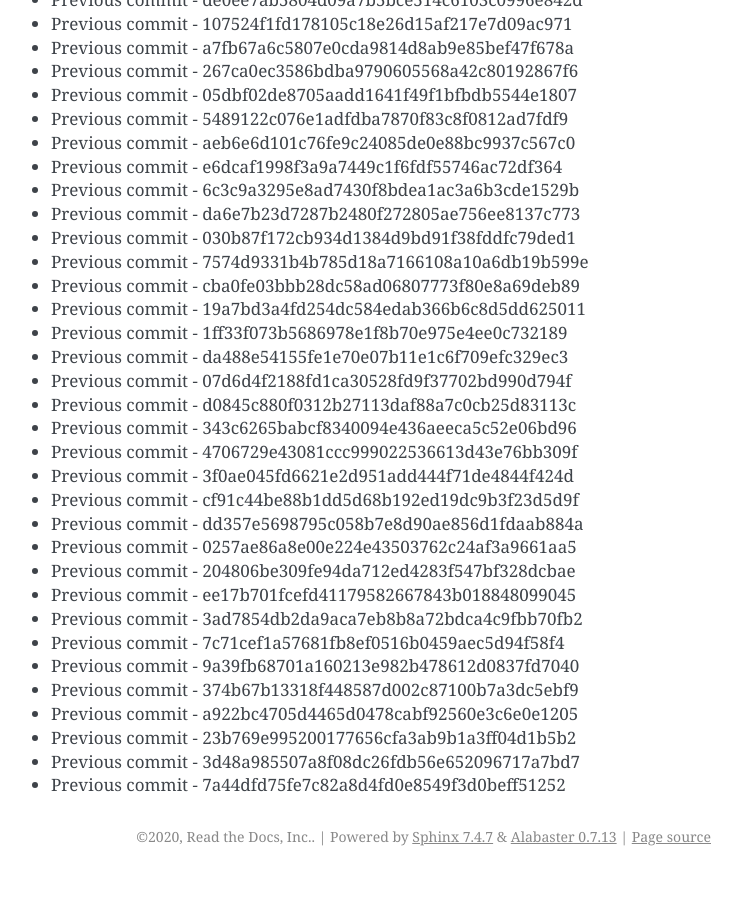
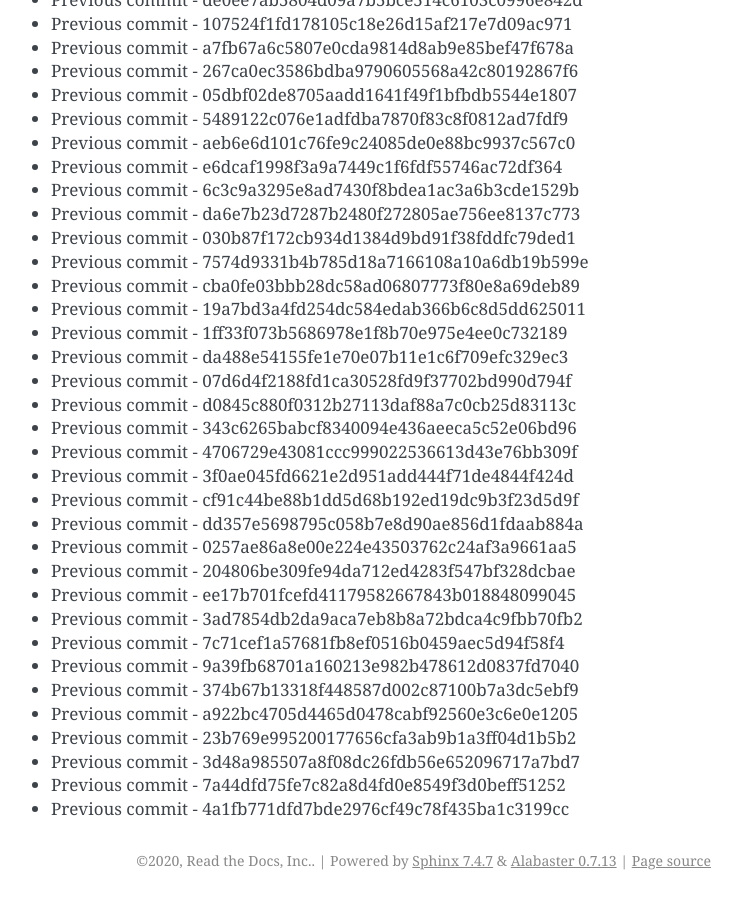
Before and after one commit to readthedocs/rtd-git-stresstest, a Sphinx documentation site: the page built from docs/updates.rst, in a window 1280 px wide and 900 px high, scrolled down 59053 px. Shown: the whole window, without its empty margins (399-1141 px from the left). Built offline with Sphinx 7.4.7, drawn with Linux system fonts in a browser that asks for light colours; before the commit the page ends 59929 px from its top, so only the background shows below that.

Commit message:
Generating commit from previous: 4a1fb771dfd7bde2976cf49c78f435ba1c3199cc

```diff
--- a/docs/updates.rst
+++ b/docs/updates.rst
@@ -2513,3 +2513,4 @@ It can be tested for any performance characteristics.
 * Previous commit - 23b769e995200177656cfa3ab9b1a3ff04d1b5b2
 * Previous commit - 3d48a985507a8f08dc26fdb56e652096717a7bd7
 * Previous commit - 7a44dfd75fe7c82a8d4fd0e8549f3d0beff51252
+* Previous commit - 4a1fb771dfd7bde2976cf49c78f435ba1c3199cc
```
